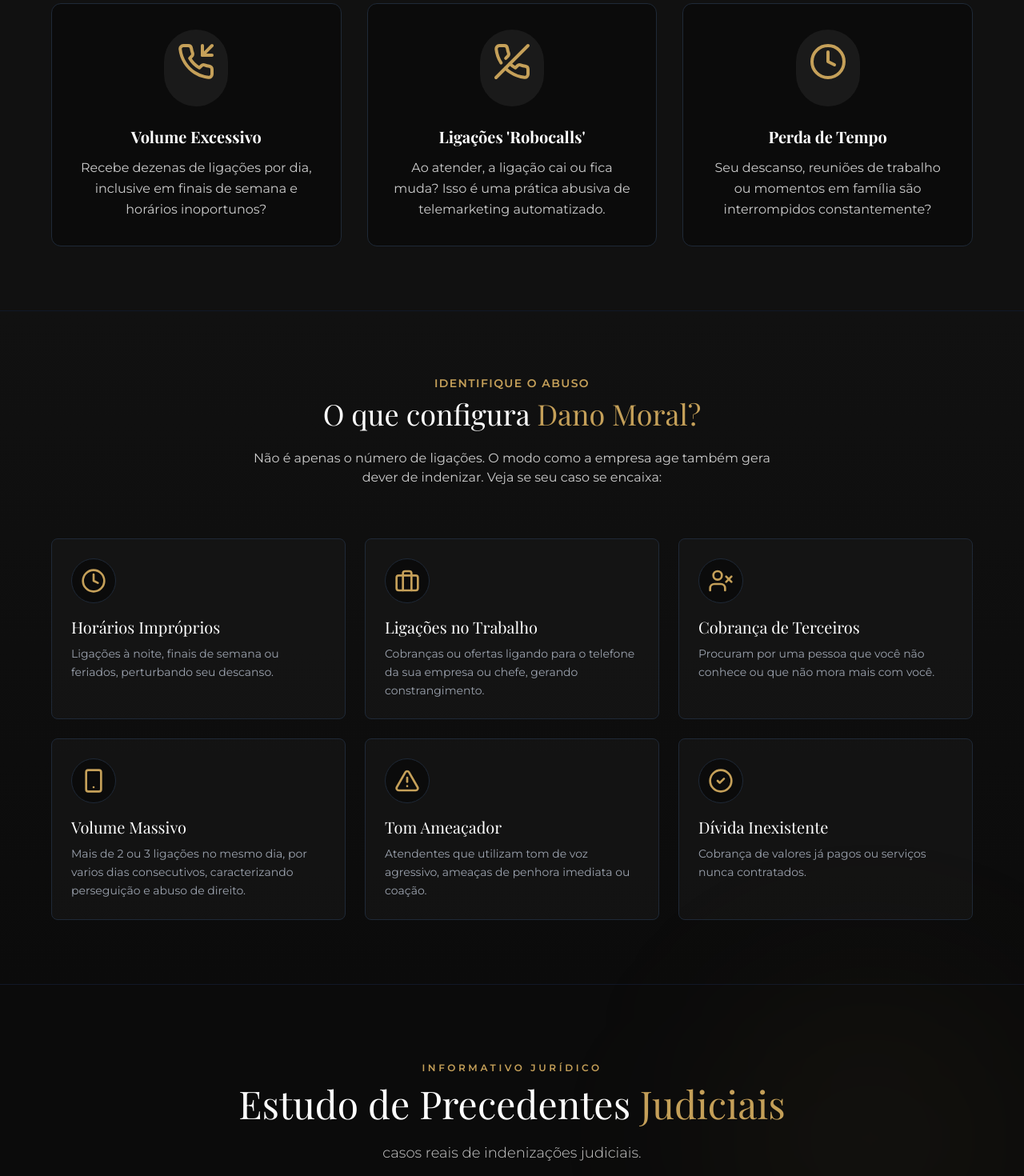
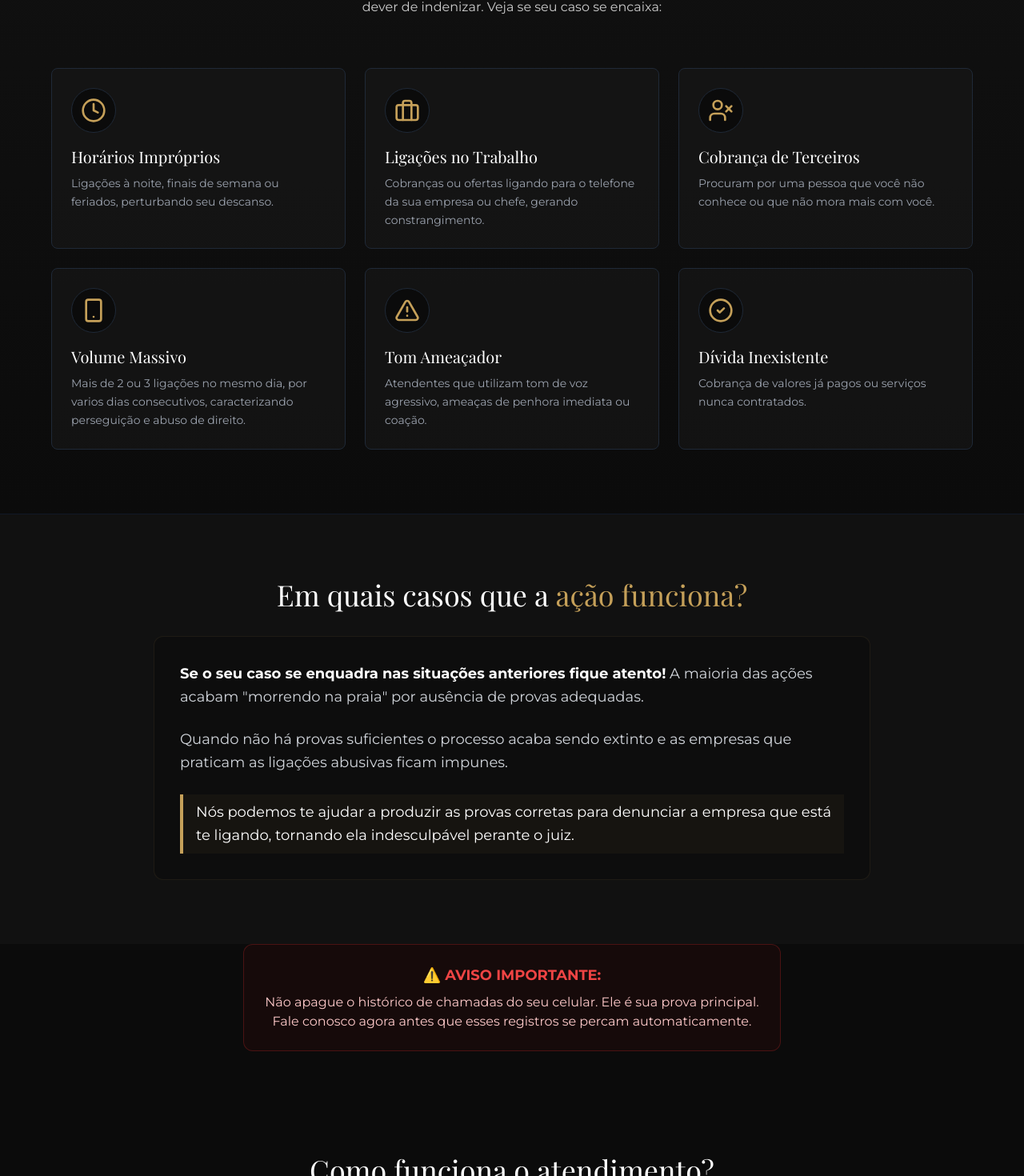
Before and after one commit to advogadovitordalben-wq/Liga-es---Dano-Moral, a React (Vite) app: page / in a window 1280 px wide. Shown: the part 964-2434 px from the top of the page at 80% size. Built offline with nearby package versions, Linux system fonts and the light colour scheme; a web font is replaced by a local one.

Commit message:
Refactor App component structure and imports
Removed PainPoints and AboutLaw components, added TargetAudience, WhyItWorks, and HistoryWarning components.

```diff
--- a/App.tsx
+++ b/App.tsx
@@ -1,14 +1,17 @@
 import React from 'react';
 import Header from './components/Header';
 import Hero from './components/Hero';
-import PainPoints from './components/PainPoints';
+import TargetAudience from './components/TargetAudience'; // Novo
 import HarassmentTypes from './components/HarassmentTypes';
+import WhyItWorks from './components/WhyItWorks'; // Novo
+import HistoryWarning from './components/HistoryWarning'; // Novo
+import HowItWorks from './components/HowItWorks';
 import Jurisprudence from './components/Jurisprudence';
-import HowItWorks from './components/HowItWorks';
-import AboutLaw from './components/AboutLaw';
 import AboutLawyer from './components/AboutLawyer';
 import Footer from './components/Footer';
 import FloatingWhatsApp from './components/FloatingWhatsApp';
+
+// PainPoints e AboutLaw foram removidos
 
 function App() {
   return (
@@ -16,11 +19,14 @@ function App() {
       <Header />
       <main>
         <Hero />
-        <PainPoints />
+
+        {/* Nova Ordem das Seções */}
+        <TargetAudience />
         <HarassmentTypes />
+        <WhyItWorks />
+        <HistoryWarning />
+        <HowItWorks />
         <Jurisprudence />
-        <HowItWorks />
-        <AboutLaw />
         <AboutLawyer />
       </main>
       <Footer />
```
